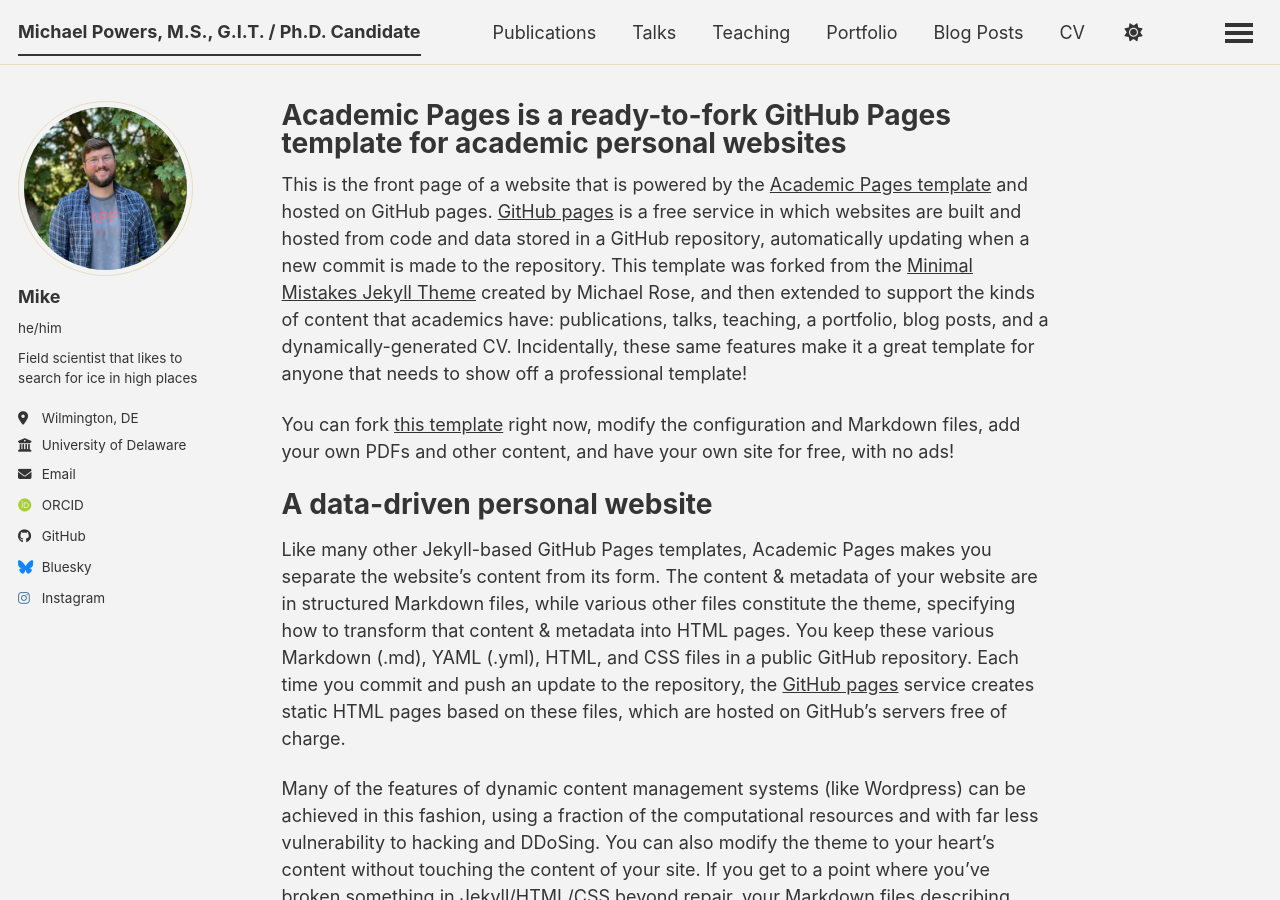
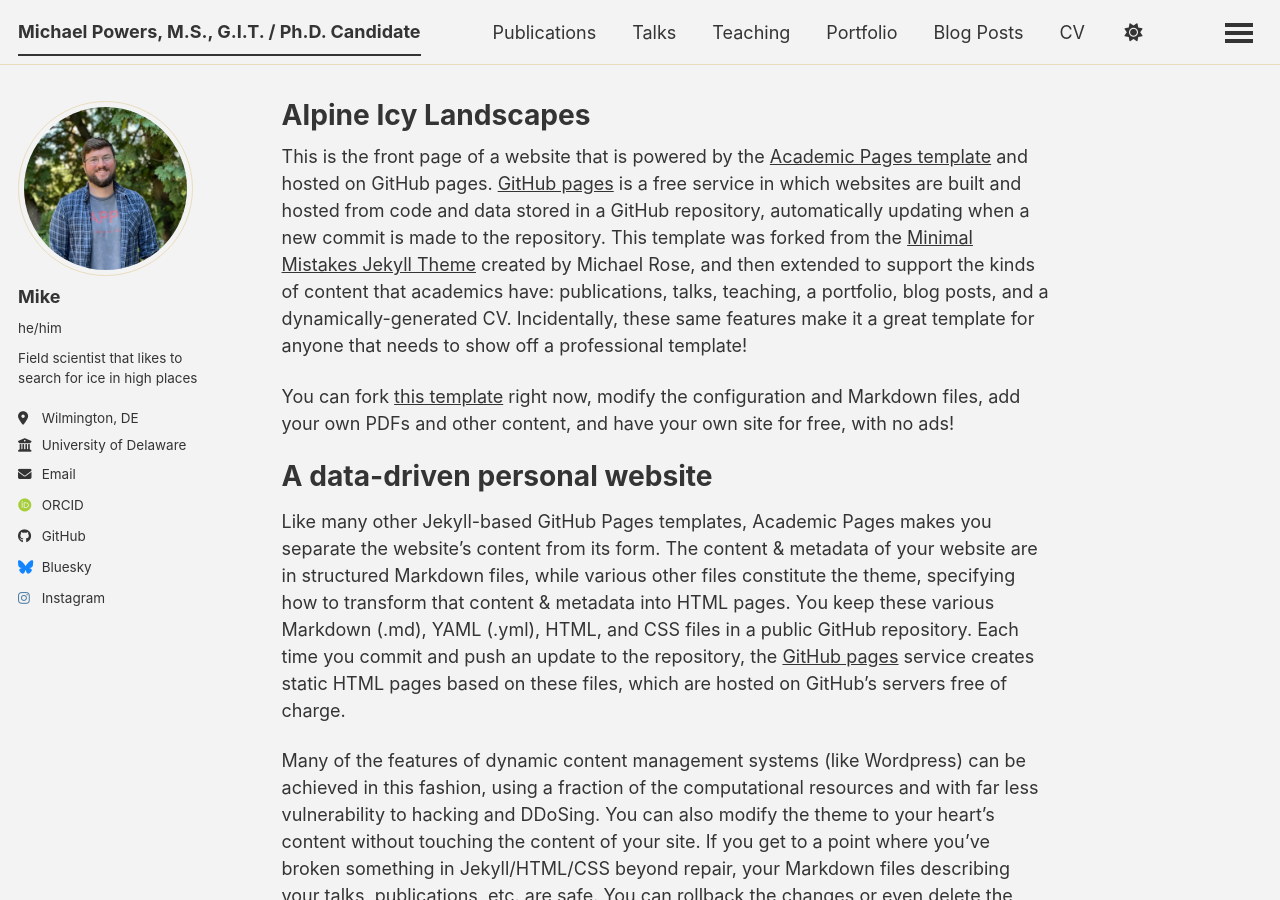
Before and after one commit to cryo-powers/cryo-powers.github.io, a Jekyll site: the page built from _pages/about.md, in a window 1280 px wide and 900 px high. Built offline with Jekyll 4.4.1, drawn with Linux system fonts in a browser that asks for light colours; some web fonts are replaced; a script bundle is joined from its source files by our own code; library files that are not in the unit come from our copies.

Commit message:
Add files via upload

```diff
--- a/_pages/about.md
+++ b/_pages/about.md
@@ -1,6 +1,6 @@
 ---
 permalink: /
-title: "Academic Pages is a ready-to-fork GitHub Pages template for academic personal websites"
+title: "Alpine Icy Landscapes"
 author_profile: true
 redirect_from:
   - /about/
```
